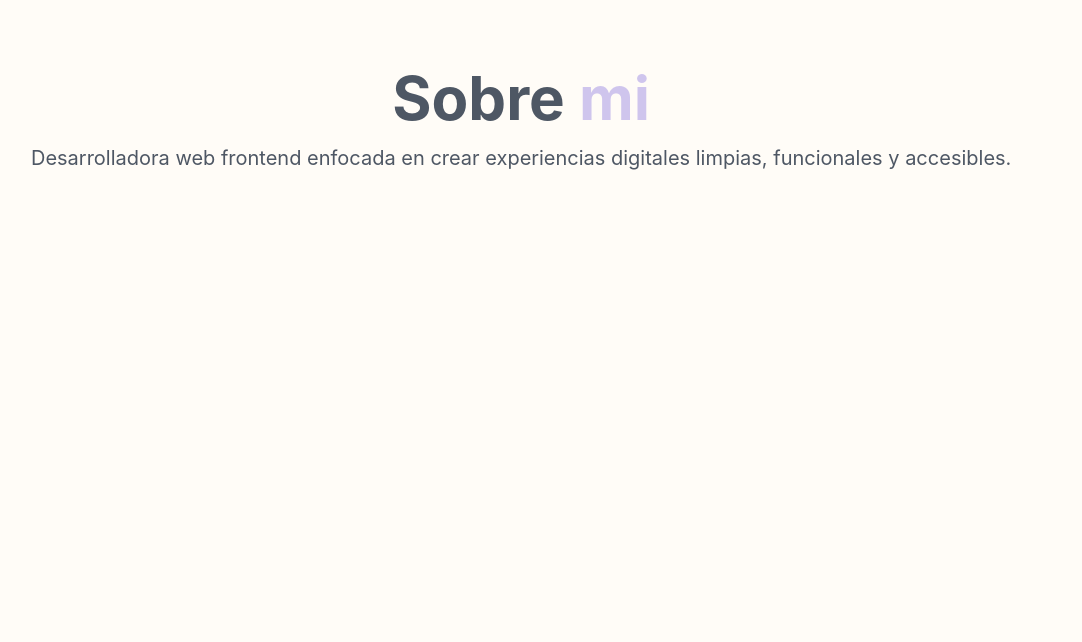
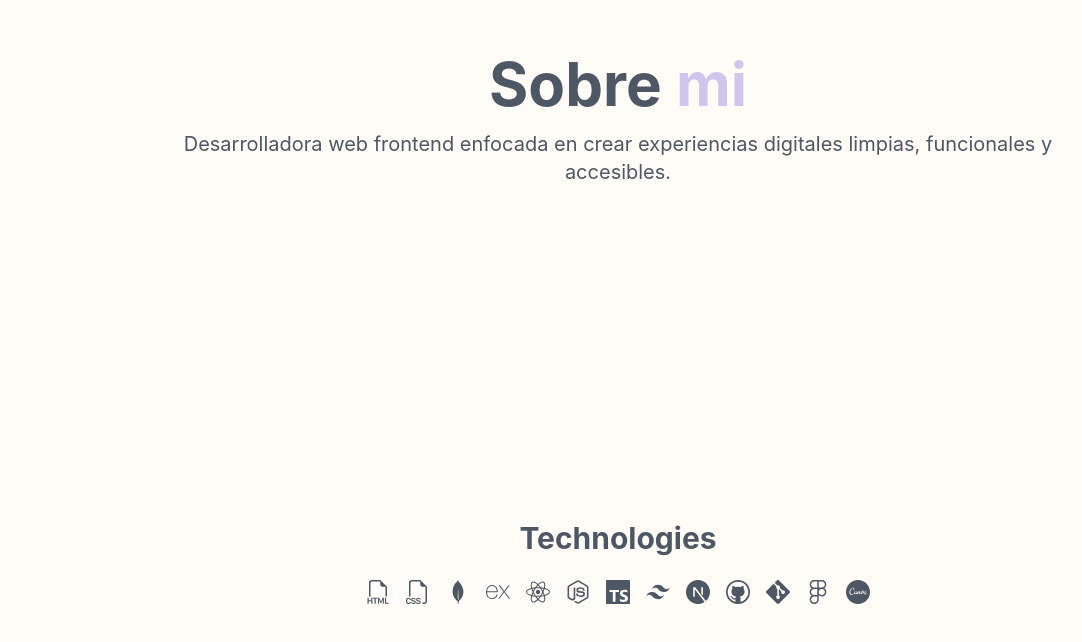
Before and after one commit to Debi312/debs-porfolio, a React (Vite) app: page / in a window 1280 px wide. Shown: the part 2750-3392 px from the top of the page, without its empty margins (172-1254 px from the left). After the commit the page ends 3354 px from the top, so only its background shows below. Built offline with nearby package versions, Linux system fonts and the light colour scheme.

Commit message:
style: refactor Footer and Layout to improve responsive design

```diff
--- a/src/components/Footer.tsx
+++ b/src/components/Footer.tsx
@@ -1,6 +1,6 @@
 export default function Footer() {
     return (
-        <section id="projects" className="min-h-screen flex flex-col items-center justify-center text-center">
+        <section id="projects" className="flex flex-col items-center justify-center text-center mt-10 mb-10">
             <h1 className="text-3xl font-bold ">Footer</h1>
 
         </section>
--- a/src/components/Layout.tsx
+++ b/src/components/Layout.tsx
@@ -1,16 +1,13 @@
-import Footer from "./Footer"
-export default function Layout({children}: {children: React.ReactNode}) {
+import Navbar from "./Navbar"
+export default function Layout({ children }: { children: React.ReactNode }) {
     return (
-         <main className="grid grid-cols-[auto_1fr] min-h-screen ml-3">
-      {/* 1ª columna → Espacio reservado para el Navbar */}
-      <div></div>
+        <>
 
-      {/* 2ª columna → Contenido principal */}
-      <div >
-        {children}
-      </div>
-            <Footer />
-        </main>
+            <main className="flex flex-col min-h-screen">
+                <Navbar />
+                <div className="flex-1 ml-[300px]">{children}</div>
+            </main>
+
+        </>
     )
-
 }
--- a/src/components/Technologies.tsx
+++ b/src/components/Technologies.tsx
@@ -1,8 +1,36 @@
+import { BsFiletypeCss } from "react-icons/bs";
+import { BsFiletypeHtml } from "react-icons/bs";
+import { FaNodeJs } from "react-icons/fa";
+import { RiTailwindCssFill } from "react-icons/ri";
+import { FaReact } from "react-icons/fa";
+import { SiTypescript } from "react-icons/si";
+import { SiMongodb } from "react-icons/si";
+import { SiExpress } from "react-icons/si";
+import { SiNextdotjs } from "react-icons/si";
+import { VscGithub } from "react-icons/vsc";
+import { SiGit } from "react-icons/si";
+import { FaFigma } from "react-icons/fa6";
+import { SiCanva } from "react-icons/si";
 export default function Technologies() {
     return (
-        <section id="technologies" className="min-h-screen flex flex-col items-center justify-center text-center">
+        <section id="technologies" className="flex flex-col items-center justify-center text-center">
             <h1 className="text-3xl font-bold ">Technologies</h1>
+            <div className="flex flex-wrap justify-center items-center gap-4 mt-6 text-2xl">
 
+                <BsFiletypeHtml />
+                <BsFiletypeCss />
+                <SiMongodb />
+                <SiExpress />
+                <FaReact />
+                <FaNodeJs />
+                <SiTypescript />
+                <RiTailwindCssFill />
+                <SiNextdotjs />
+                <VscGithub />
+                <SiGit />
+                <FaFigma />
+                <SiCanva />
+            </div>
         </section>
     )
 }
```
